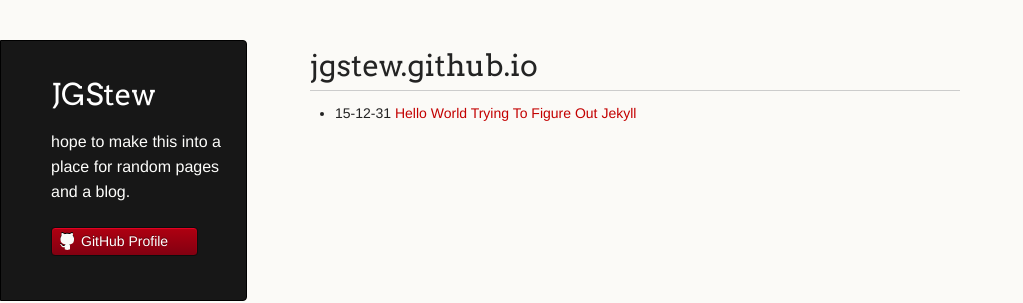
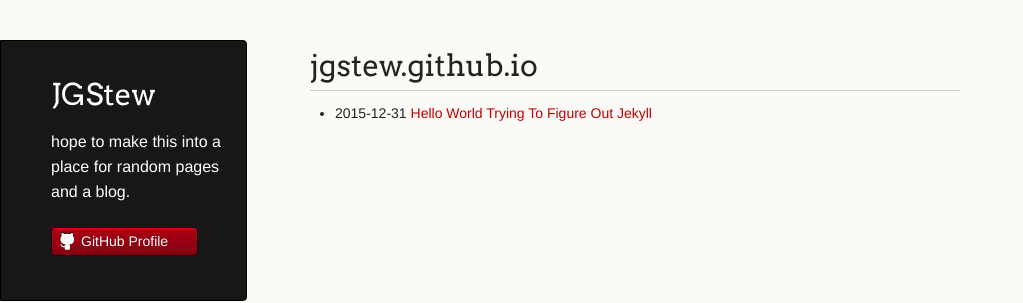
Before and after one commit to jgstew/jgstew.github.io, a Jekyll site: the page built from index.html, in a window 1280 px wide. Shown: the top 303 px of the page, without its empty margins (0-1023 px from the left). Built offline with Jekyll 4.4.1, drawn with Linux system fonts in a browser that asks for light colours.

```diff
--- a/index.html
+++ b/index.html
@@ -6,7 +6,7 @@ layout: default
 <ul>
   {% for post in site.posts %}
     <li>
-      {{ post.date | date:"%y-%m-%d" }} <a href="{{ post.url }}">{{ post.title }}</a>
+      {{ post.date | date:"%Y-%m-%d" }} <a href="{{ post.url }}">{{ post.title }}</a>
     </li>
   {% endfor %}
 </ul>
```
